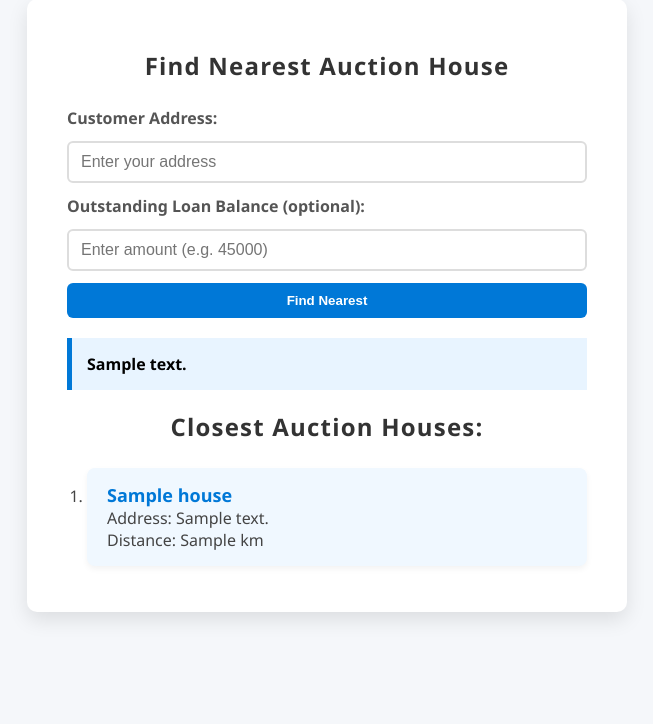
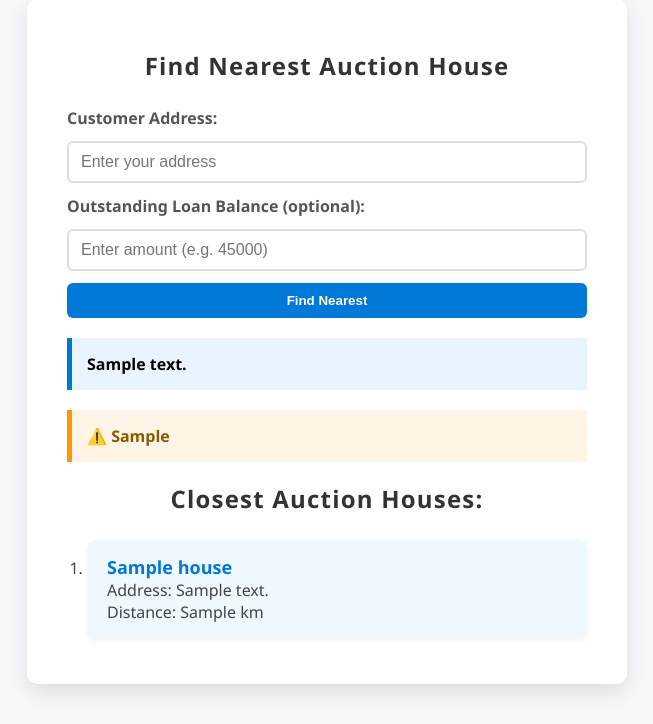
Before and after one commit to Jzivkovic02/nearest-auction-finder, a Flask app: template templates/index.html in a window 1280 px wide. Shown: the part 21-745 px from the top of the page, without its empty margins (313-966 px from the left). Run offline with Flask 3, Linux system fonts and the light colour scheme; the template is opened without the code that fills it: most values are stand-ins (such as "Sample title", 1, 10 or a date in 2020).

Commit message:
Update index.html

```diff
--- a/templates/index.html
+++ b/templates/index.html
@@ -86,6 +86,16 @@
         font-weight: 600;
     }
 
+    /* ⭐ NEW: Soft warning (borderline cases) */
+    .warning {
+        background-color: #fff4e5;
+        border-left: 5px solid #ff9800;
+        padding: 15px;
+        margin-bottom: 20px;
+        font-weight: 600;
+        color: #8a5a00;
+    }
+
     .error {
         background-color: #ffe6e6;
         border: 1px solid #ff4d4d;
@@ -150,6 +160,13 @@
     <div class="note">{{ note }}</div>
     {% endif %}
 
+    <!-- ⭐ NEW: Borderline soft warning -->
+    {% if soft_warning %}
+    <div class="warning">
+        ⚠️ {{ soft_warning }}
+    </div>
+    {% endif %}
+
     {% if error %}
     <div class="error">{{ error }}</div>
     {% endif %}
```
